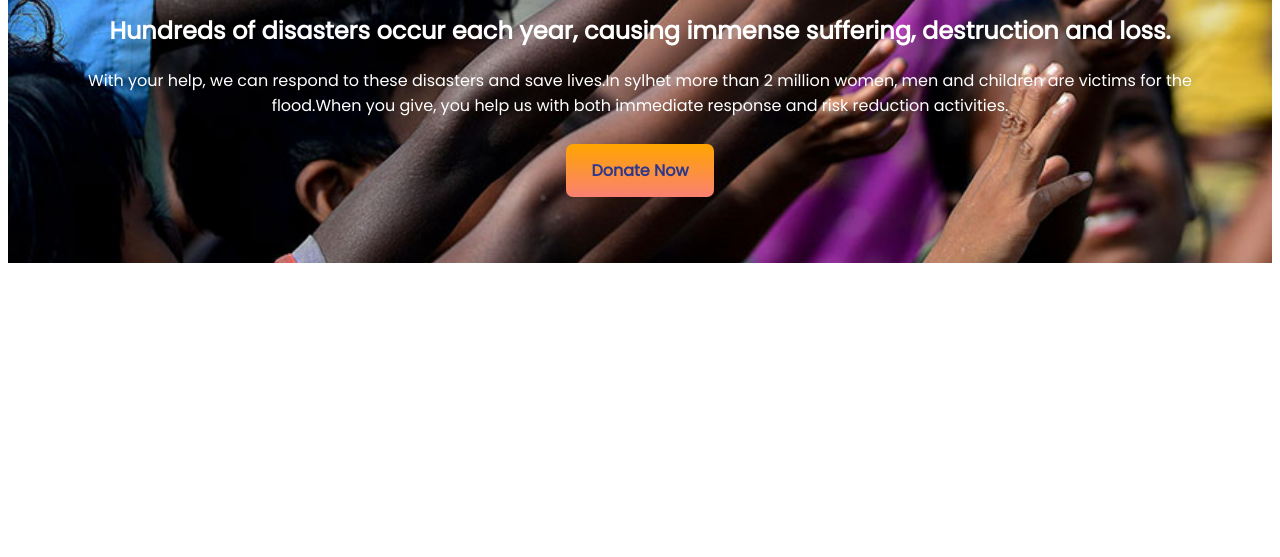
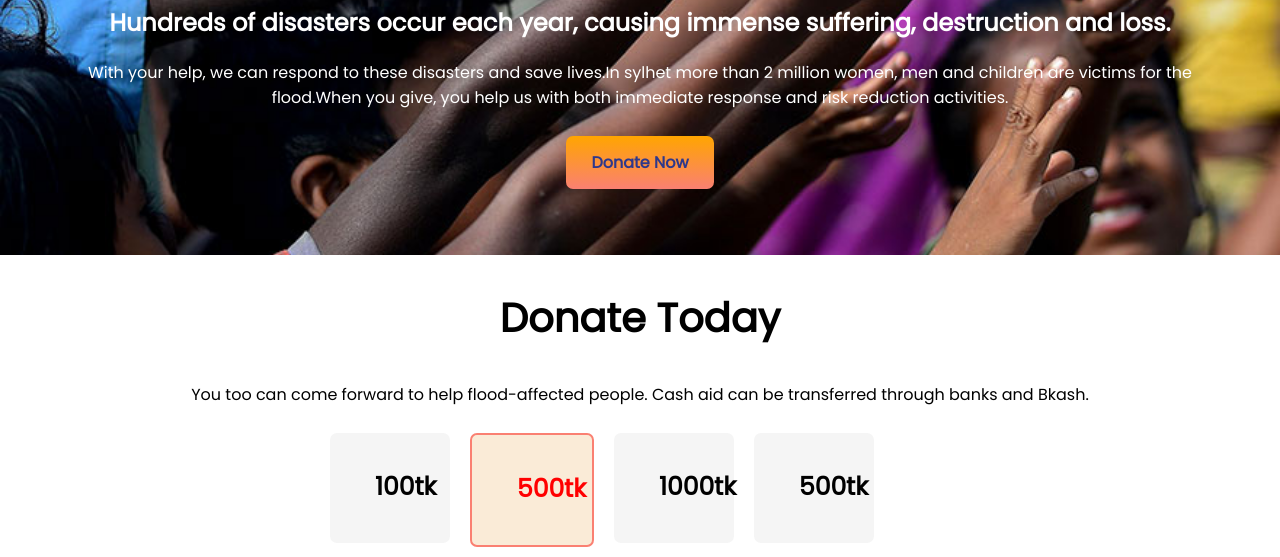
Before and after one commit to jubayergithubrit/DonationHub, a plain HTML site: page index.html in a window 1280 px wide. Shown: the part 441-998 px from the top of the page. Before the commit the page ends 800 px from the top, so only its background shows below. Drawn offline with Linux system fonts and the light colour scheme.

Commit message:
Donate-Today

```diff
--- a/index.html
+++ b/index.html
@@ -25,6 +25,21 @@
             <a class="donate-button" href="https://web.facebook.com/Jubayer.shishir.31/">Donate Now</a>
         </div>
     </section>
+    <section class="first-amount">
+        <div class="Donate-today">
+            <h1>Donate Today</h1>
+            <p>You too can come forward to help flood-affected people. Cash aid can be transferred through banks and
+                Bkash.
+            </p>
+            <div class="input-amount">
+                <p class="Box-Amount">100tk</p>
+                <p id="five-hundredtk" class="Box-Amount">500tk</p>
+                <p class="Box-Amount">1000tk</p>
+                <p class="Box-Amount">500tk</p>
+
+            </div>
+        </div>
+    </section>
 </body>
 
 </html>
--- a/style.css
+++ b/style.css
@@ -1,5 +1,6 @@
 body {
     font-family: 'Poppins', sans-serif;
+    margin: 0;
 }
 
 .firstsection-victims {
@@ -40,3 +41,40 @@ body {
 .sylhet-flood p {
     margin-bottom: 40px;
 }
+
+.Donate-today h1 {
+    color: black;
+    font-size: 250%;
+    text-align: center;
+}
+
+.first-amount {
+    text-align: center;
+}
+
+.Box-Amount {
+    width: 30px;
+    height: 40px;
+    border-radius: 7px;
+    padding: 35px 45px 35px 45px;
+    margin: 10px;
+    background-color: whitesmoke;
+
+}
+
+.input-amount {
+    text-align: left;
+    display: flex;
+    width: 50%;
+    margin-left: 25%;
+    margin-right: 25%;
+    font-size: 25px;
+    font-weight: bold;
+
+}
+
+#five-hundredtk {
+    background-color: antiquewhite;
+    border: 2px solid salmon;
+    color: red;
+}
```
